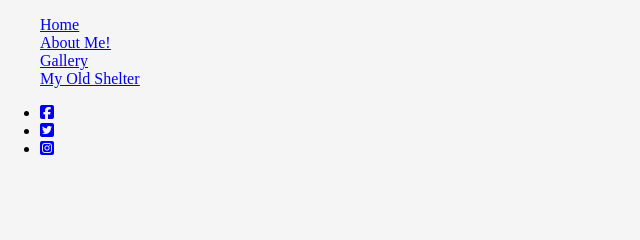
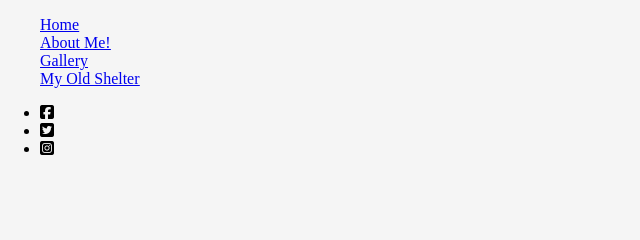
Before and after one commit to Kylewwelsh/cpnt262-a2, a plain HTML site: page index.html in a window 1280 px wide. Shown: the top 240 px of the page, 0-640 px from the left. Drawn offline with Linux system fonts and the light colour scheme.

Commit message:
tab icon fixed

```diff
--- a/assets/css/main.css
+++ b/assets/css/main.css
@@ -5,6 +5,11 @@ body {
 
 nav {
   padding-bottom: 75px;
+}
+
+i {
+  /* normally saying color black is redundant, but these icons adopted the default color of a link */
+  color: black;
 }
 
 .nav-options {
--- a/index.html
+++ b/index.html
@@ -5,7 +5,7 @@
   <meta http-equiv="X-UA-Compatible" content="IE=edge">
   <meta name="viewport" content="width=device-width, initial-scale=1.0">
   <link rel="stylesheet" href="./assets/css/main.css">
-  <link rel="icon" href="./assets/images/broswer-tab-logo.svg" type="image/x-icon">
+  <link rel="icon" href="./assets/images/icons/nav-bar-paw-image.svg" type="image/x-icon">
   <script src="https://kit.fontawesome.com/674440b5cc.js" crossorigin="anonymous"></script>
   <script type="module" src="./assets/javascript/script.js"></script>
   <title>cpnt260-a2</title>
```
Also changed, not shown: assets/images/gallery/gallery-backyard-jump.jpg (added), assets/images/gallery/gallery-blanket-wrap.jpg (added), assets/images/gallery/gallery-couch-with-kate.jpg (added), assets/images/gallery/gallery-tongue-out-sleep.jpg (added), assets/images/icons/nav-bar-paw-image.svg (added), 9 other files.
